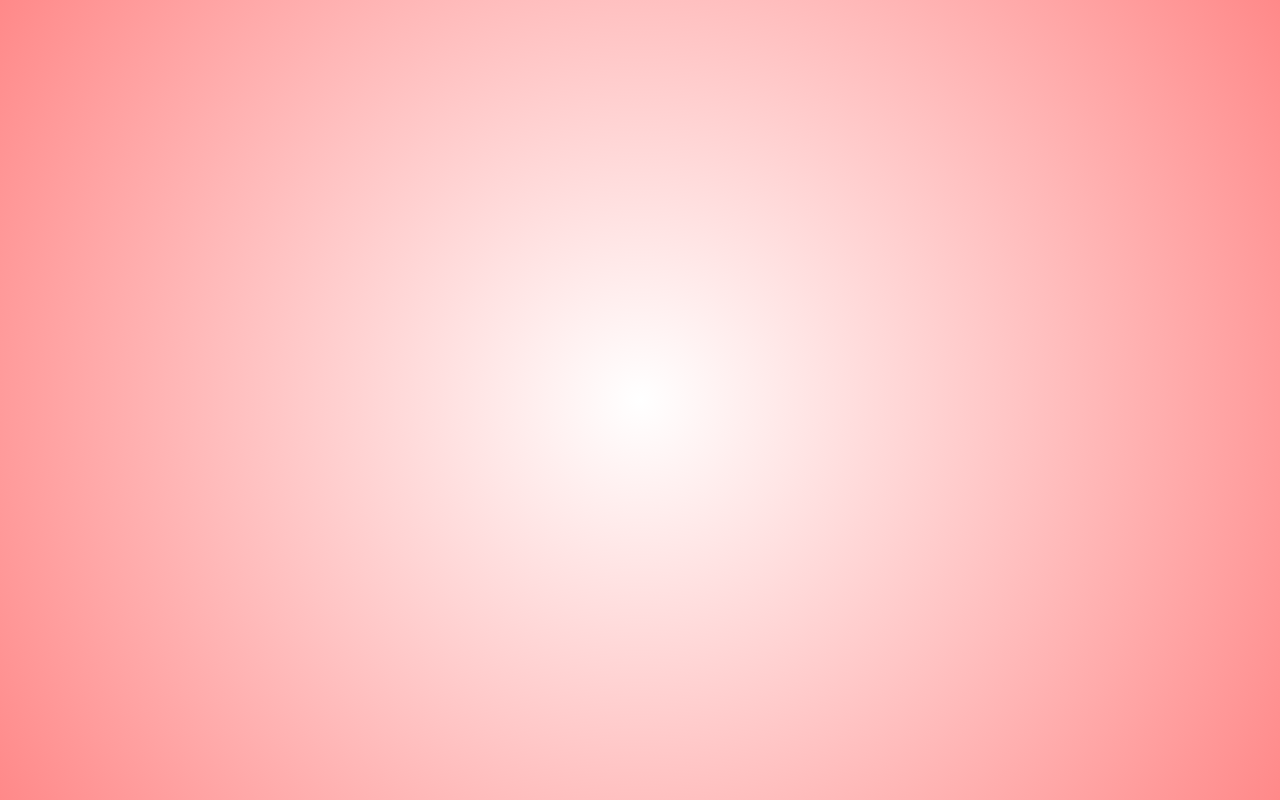
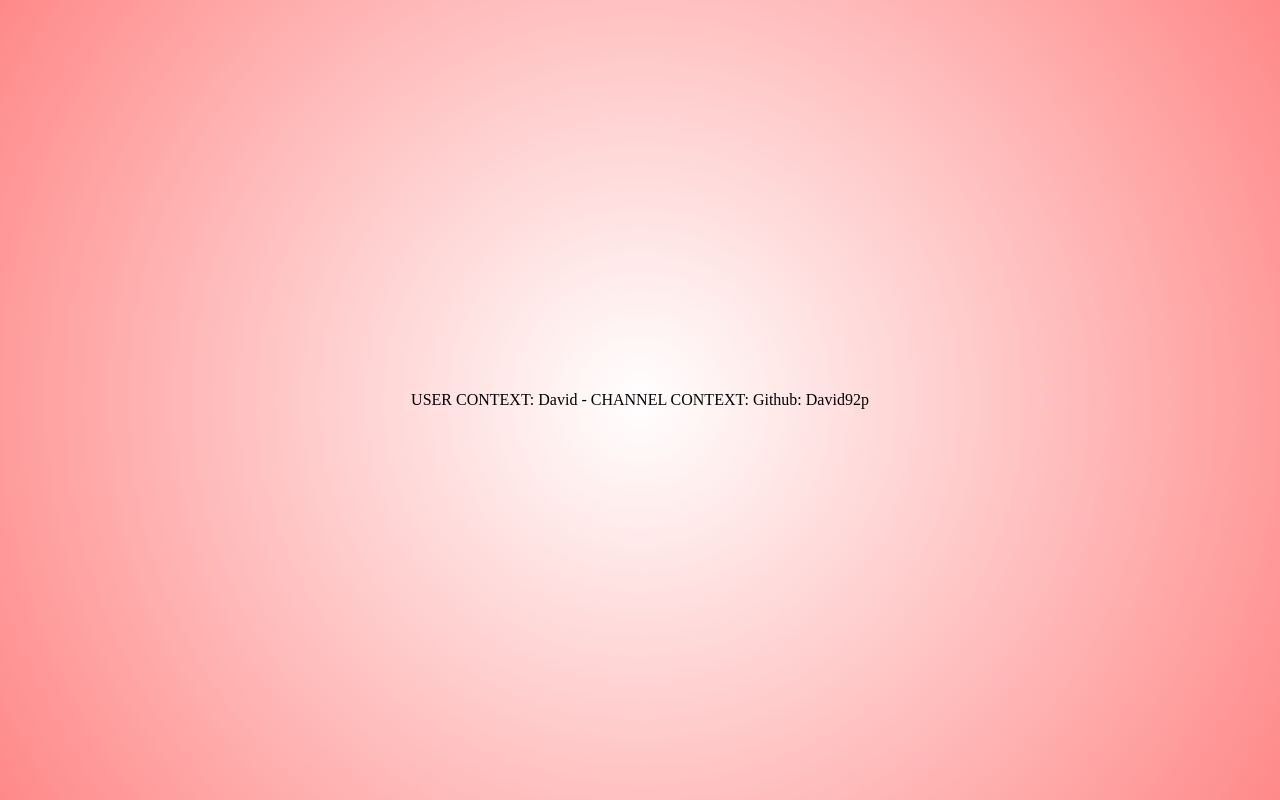
Before and after one commit to David92p/React-Hooks, a React (Vite) app: page / in a window 1280 px wide. Built offline with nearby package versions, Linux system fonts and the light colour scheme; the HTML template or start-up script is replaced by a standard one.

Commit message:
Added components useContext

```diff
--- a/src/App.jsx
+++ b/src/App.jsx
@@ -1,14 +1,22 @@
+// style
+import { createContext } from "react"
+import "./App.css"
+import { ComponentA } from "./components"
 
-
-// style
-import "./App.css"
-
+// Inziamo creando un context con il metodo createContext
+export const USERCONTEXT = createContext()
+export const CHANNELCONTEXT = createContext()
 
 function App() {
 
   return (
     <div style={container}>
-
+      {/* Racchiudiamo il componente principale che utilizzerà il context tramite un provider e forniamo il suo valore  */}
+      <USERCONTEXT.Provider value={"David"}>
+        <CHANNELCONTEXT.Provider value={{github:"David92p"}}>
+          <ComponentA/>
+        </CHANNELCONTEXT.Provider>
+      </USERCONTEXT.Provider>
     </div>
   )
 }
--- /dev/null
+++ b/src/components/ComponentA.jsx
@@ -0,0 +1,12 @@
+
+import ComponentB from './ComponentB'
+
+const ComponentA = () => {
+  return (
+    <div>
+      <ComponentB />
+    </div>
+  )
+}
+
+export default ComponentA
--- /dev/null
+++ b/src/components/ComponentB.jsx
@@ -0,0 +1,11 @@
+import ComponentC from './ComponentC'
+
+const ComponentB = () => {
+  return (
+    <div>
+      <ComponentC/>
+    </div>
+  )
+}
+
+export default ComponentB
--- /dev/null
+++ b/src/components/ComponentC.jsx
@@ -0,0 +1,11 @@
+import ComponentD from './ComponentD'
+
+const ComponentC = () => {
+  return (
+    <div>
+      <ComponentD/>
+    </div>
+  )
+}
+
+export default ComponentC
--- /dev/null
+++ b/src/components/ComponentD.jsx
@@ -0,0 +1,19 @@
+// import useContext Hook
+import { useContext } from "react"
+// importiamo il context necessario nell'utilizzo di questo componente
+import { USERCONTEXT, CHANNELCONTEXT } from "../App"
+
+const ComponentD = () => {
+	// richiamiamo hook useContext passando il context creato nel componente principale - restituisce il value del Context
+	const USER = useContext(USERCONTEXT)
+	const CHANNEL = useContext(CHANNELCONTEXT)
+
+  return (
+		// utiliziamo le proprietà in questo componente senza passare da tutti i componenti nella gerarchia utilizzando questo hook
+    <div>
+      USER CONTEXT: { USER } -  CHANNEL CONTEXT: { `Github: ${CHANNEL.github}` }
+    </div>
+  )
+}
+
+export default ComponentD
--- /dev/null
+++ b/src/components/index.js
@@ -0,0 +1,6 @@
+import ComponentA from "./ComponentA";
+import ComponentB from "./ComponentB";
+import ComponentC from "./ComponentC";
+import ComponentD from "./ComponentD";
+
+export { ComponentA, ComponentB, ComponentC, ComponentD }
```
Also changed, not shown: 1 other file (tests, documents, lock files or other folders).
